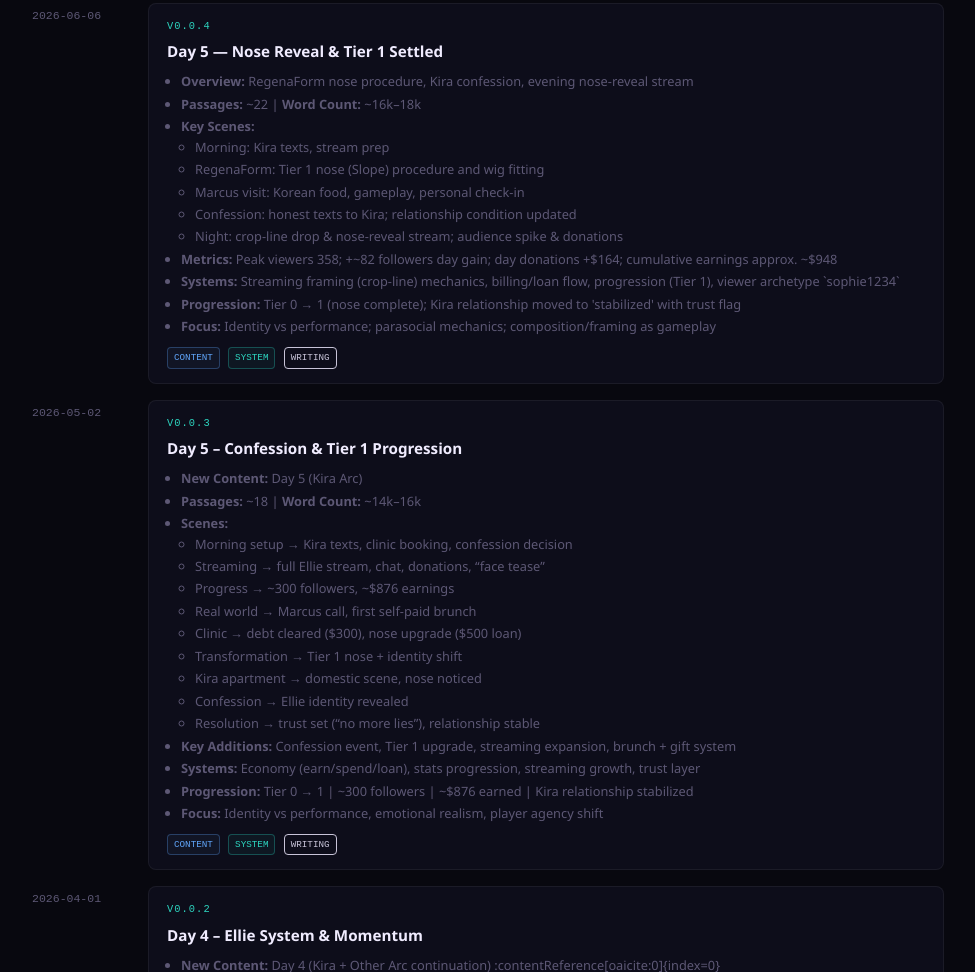
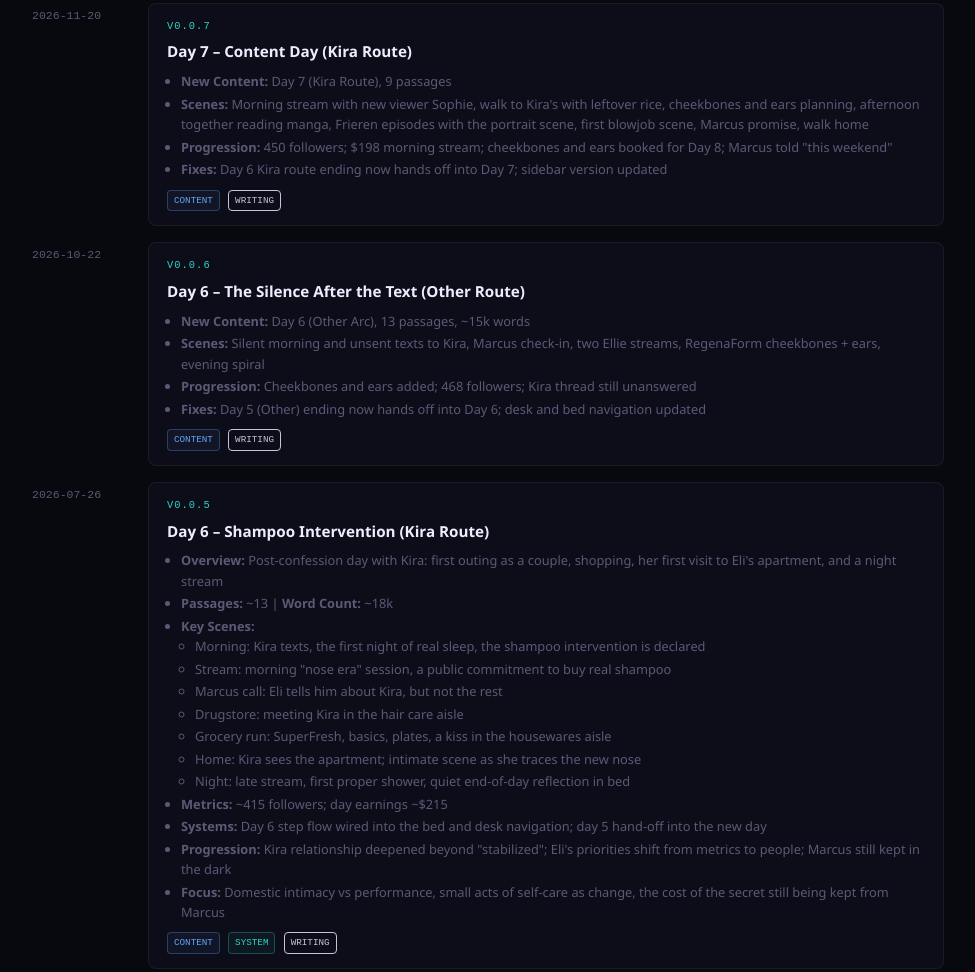
Before and after one commit to nexisphere99/stream-upgrade, a plain HTML site: page webpage/index.html in a window 1280 px wide. Shown: the part 4910-5882 px from the top of the page, without its empty margins (152-1127 px from the left). Drawn offline with Linux system fonts and the light colour scheme.

Commit message:
Update version number to v0.0.7
- side-bar.js: V0.0.6 → V0.0.7 in the sidebar live badge
- webpage/index.html: add v0.0.7 devlog entry

Co-Authored-By: Claude Sonnet 4.6 <noreply@anthropic.com>

```diff
--- a/game/scripts/side-bar.js
+++ b/game/scripts/side-bar.js
@@ -10,7 +10,7 @@ $(document).one(':storyready', function () {
             <div class="stream-left-brand">
                 <div class="stream-live-badge">
                     <span class="stream-live-dot"></span>
-                    V0.0.6
+                    V0.0.7
                 </div>
                 <h2 class="stream-game-title">Stream Upgrade</h2>
                 <span class="stream-game-version">ellie.exe</span>
--- a/webpage/index.html
+++ b/webpage/index.html
@@ -777,6 +777,65 @@ footer span { color: var(--pink); }
   <div class="devlog-list">
 
     <div class="devlog-entry">
+      <div class="devlog-date">2026-11-20</div>
+      <div class="devlog-body">
+        <div class="devlog-version">v0.0.7</div>
+        <div class="devlog-title">Day 7 – Content Day (Kira Route)</div>
+        <ul class="devlog-notes">
+          <li><b>New Content:</b> Day 7 (Kira Route), 9 passages</li>
+          <li><b>Scenes:</b> Morning stream with new viewer Sophie, walk to Kira's with leftover rice, cheekbones and ears planning, afternoon together reading manga, Frieren episodes with the portrait scene, first blowjob scene, Marcus promise, walk home</li>
+          <li><b>Progression:</b> 450 followers; $198 morning stream; cheekbones and ears booked for Day 8; Marcus told "this weekend"</li>
+          <li><b>Fixes:</b> Day 6 Kira route ending now hands off into Day 7; sidebar version updated</li>
+        </ul>
+        <span class="devlog-tag dt-content">Content</span>
+        <span class="devlog-tag dt-writing">Writing</span>
+      </div>
+    </div>
+    <div class="devlog-entry">
+      <div class="devlog-date">2026-10-22</div>
+      <div class="devlog-body">
+        <div class="devlog-version">v0.0.6</div>
+        <div class="devlog-title">Day 6 – The Silence After the Text (Other Route)</div>
+        <ul class="devlog-notes">
+          <li><b>New Content:</b> Day 6 (Other Arc), 13 passages, ~15k words</li>
+          <li><b>Scenes:</b> Silent morning and unsent texts to Kira, Marcus check-in, two Ellie streams, RegenaForm cheekbones + ears, evening spiral</li>
+          <li><b>Progression:</b> Cheekbones and ears added; 468 followers; Kira thread still unanswered</li>
+          <li><b>Fixes:</b> Day 5 (Other) ending now hands off into Day 6; desk and bed navigation updated</li>
+        </ul>
+        <span class="devlog-tag dt-content">Content</span>
+        <span class="devlog-tag dt-writing">Writing</span>
+      </div>
+    </div>
+    <div class="devlog-entry">
+      <div class="devlog-date">2026-07-26</div>
+      <div class="devlog-body">
+        <div class="devlog-version">v0.0.5</div>
+        <div class="devlog-title">Day 6 – Shampoo Intervention (Kira Route)</div>
+        <ul class="devlog-notes">
+          <li><b>Overview:</b> Post-confession day with Kira: first outing as a couple, shopping, her first visit to Eli's apartment, and a night stream</li>
+          <li><b>Passages:</b> ~13 | <b>Word Count:</b> ~18k</li>
+          <li><b>Key Scenes:</b>
+            <ul>
+              <li>Morning: Kira texts, the first night of real sleep, the shampoo intervention is declared</li>
+              <li>Stream: morning "nose era" session, a public commitment to buy real shampoo</li>
+              <li>Marcus call: Eli tells him about Kira, but not the rest</li>
+              <li>Drugstore: meeting Kira in the hair care aisle</li>
+              <li>Grocery run: SuperFresh, basics, plates, a kiss in the housewares aisle</li>
+              <li>Home: Kira sees the apartment; intimate scene as she traces the new nose</li>
+              <li>Night: late stream, first proper shower, quiet end-of-day reflection in bed</li>
+            </ul>
+          </li>
+          <li><b>Metrics:</b> ~415 followers; day earnings ~$215</li>
+          <li><b>Systems:</b> Day 6 step flow wired into the bed and desk navigation; day 5 hand-off into the new day</li>
+          <li><b>Progression:</b> Kira relationship deepened beyond "stabilized"; Eli's priorities shift from metrics to people; Marcus still kept in the dark</li>
+          <li><b>Focus:</b> Domestic intimacy vs performance, small acts of self-care as change, the cost of the secret still being kept from Marcus</li>
+        </ul>
+        <span class="devlog-tag dt-content">Content</span>
+        <span class="devlog-tag dt-system">System</span>
+        <span class="devlog-tag dt-writing">Writing</span>
+      </div>
+    </div>
+    <div class="devlog-entry">
       <div class="devlog-date">2026-06-06</div>
       <div class="devlog-body">
         <div class="devlog-version">v0.0.4</div>
```
